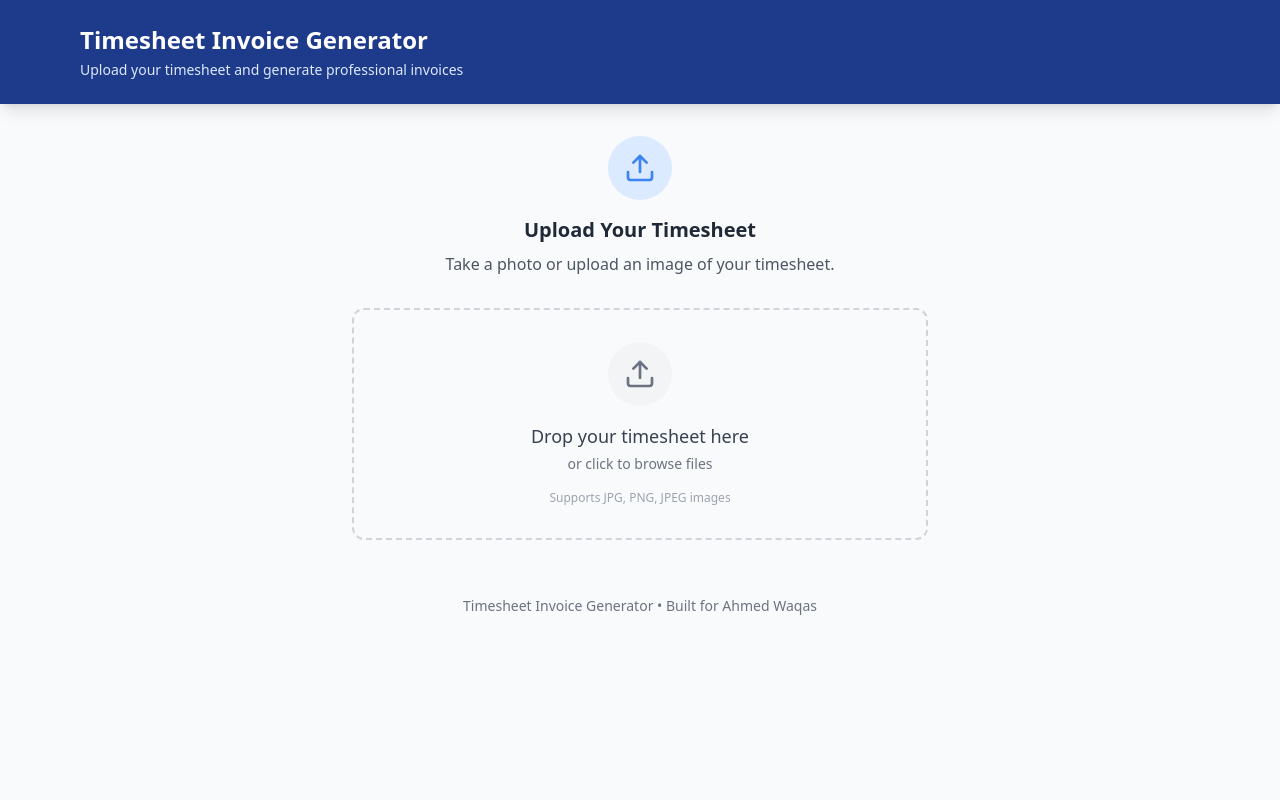
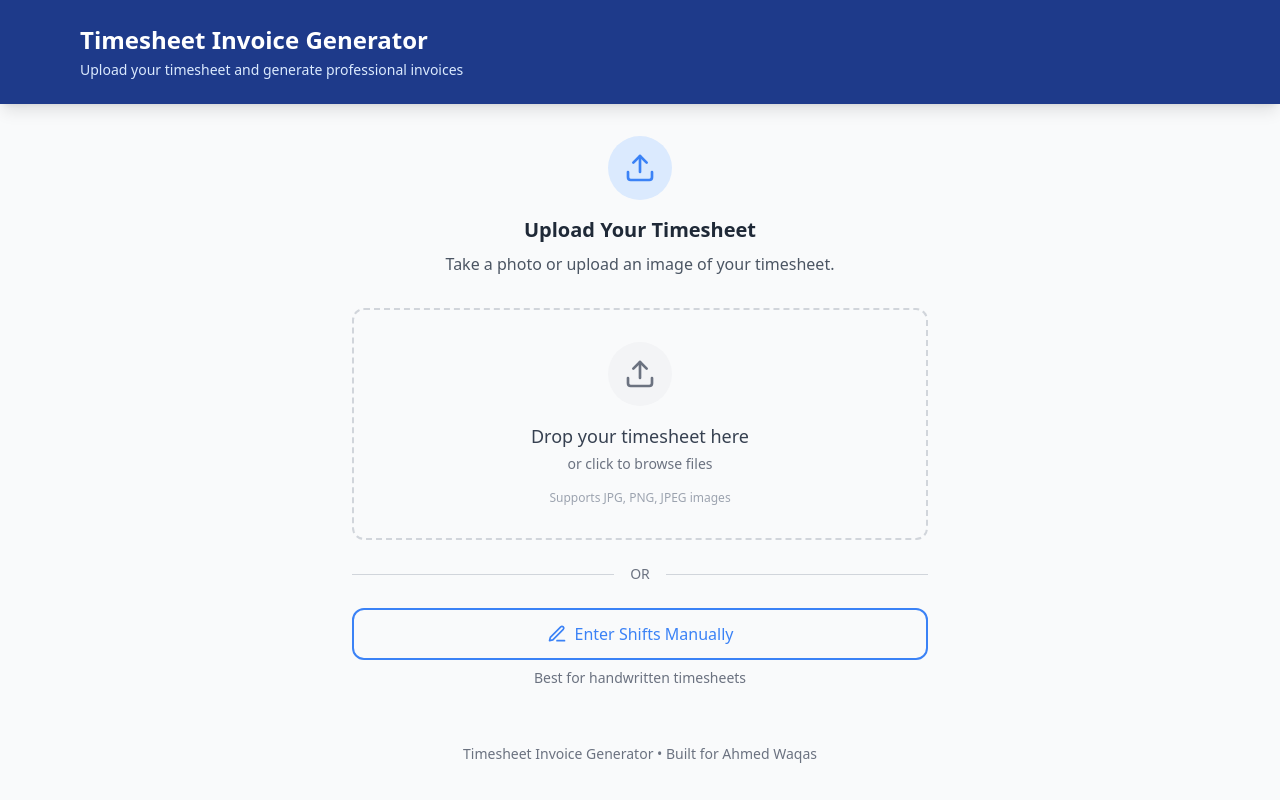
Before and after one commit to get2salam/timesheet-invoice, a Next.js app: page / in a window 1280 px wide. Built offline with nearby package versions, Linux system fonts and the light colour scheme.

Commit message:
Update page.tsx

```diff
--- a/src/app/page.tsx
+++ b/src/app/page.tsx
@@ -1,7 +1,7 @@
 'use client';
 
 import React, { useState, useCallback, useEffect } from 'react';
-import { FileDown, FileSpreadsheet, Eye, Upload, RefreshCw, CheckCircle } from 'lucide-react';
+import { FileDown, FileSpreadsheet, Eye, Upload, RefreshCw, CheckCircle, PenLine } from 'lucide-react';
 import FileUploader from '@/components/FileUploader';
 import ShiftEditor from '@/components/ShiftEditor';
 import InvoicePreview from '@/components/InvoicePreview';
@@ -59,13 +59,21 @@ export default function Home() {
       if (parsed.shifts.length > 0) { setShifts(parsed.shifts); setOcrStatus('success'); }
       else {
         setOcrStatus('error');
-        setShifts([{ id: generateId(), description: 'Protec 3', date: new Date().toISOString().split('T')[0], startTime: '06:00', endTime: '18:00', hours: 12, otHours: 2, rate: RATES.dailyRate, amount: RATES.dailyRate + (2 * RATES.otRate) }]);
+        startManualEntry();
       }
       URL.revokeObjectURL(imageUrl);
     } catch (error) {
       setOcrStatus('error');
-      setShifts([{ id: generateId(), description: 'Protec 3', date: new Date().toISOString().split('T')[0], startTime: '06:00', endTime: '18:00', hours: 12, otHours: 2, rate: RATES.dailyRate, amount: RATES.dailyRate + (2 * RATES.otRate) }]);
+      startManualEntry();
     } finally { setIsProcessing(false); }
+  };
+
+  const startManualEntry = () => {
+    const today = new Date().toISOString().split('T')[0];
+    setShifts([
+      { id: generateId(), description: 'Protec 3', date: today, startTime: '06:00', endTime: '18:00', hours: 12, otHours: 2, rate: RATES.dailyRate, amount: RATES.dailyRate + (2 * RATES.otRate) }
+    ]);
+    setOcrStatus('idle');
   };
 
   const handleDownloadPDF = () => downloadPDF(invoiceData, `hfs_invoice_${invoiceNumber.replace('/', '_')}`);
@@ -95,6 +103,19 @@ export default function Home() {
               <p className="text-gray-600">Take a photo or upload an image of your timesheet.</p>
             </div>
             <FileUploader onFileSelect={processTimesheet} isProcessing={isProcessing} />
+
+            <div className="mt-6 text-center">
+              <div className="relative">
+                <div className="absolute inset-0 flex items-center"><div className="w-full border-t border-gray-300"></div></div>
+                <div className="relative flex justify-center text-sm"><span className="px-4 bg-gray-50 text-gray-500">OR</span></div>
+              </div>
+              <button onClick={startManualEntry} className="mt-6 flex items-center justify-center gap-2 w-full px-6 py-3 text-medium-blue font-medium border-2 border-medium-blue rounded-xl hover:bg-light-blue transition-colors">
+                <PenLine className="w-5 h-5" />
+                Enter Shifts Manually
+              </button>
+              <p className="mt-2 text-sm text-gray-500">Best for handwritten timesheets</p>
+            </div>
+
             {ocrStatus === 'error' && (<div className="mt-4 p-4 bg-yellow-50 border border-yellow-200 rounded-lg"><p className="text-sm text-yellow-800"><strong>Note:</strong> Could not detect shifts automatically. Please enter manually.</p></div>)}
           </div>
         ) : (
```
